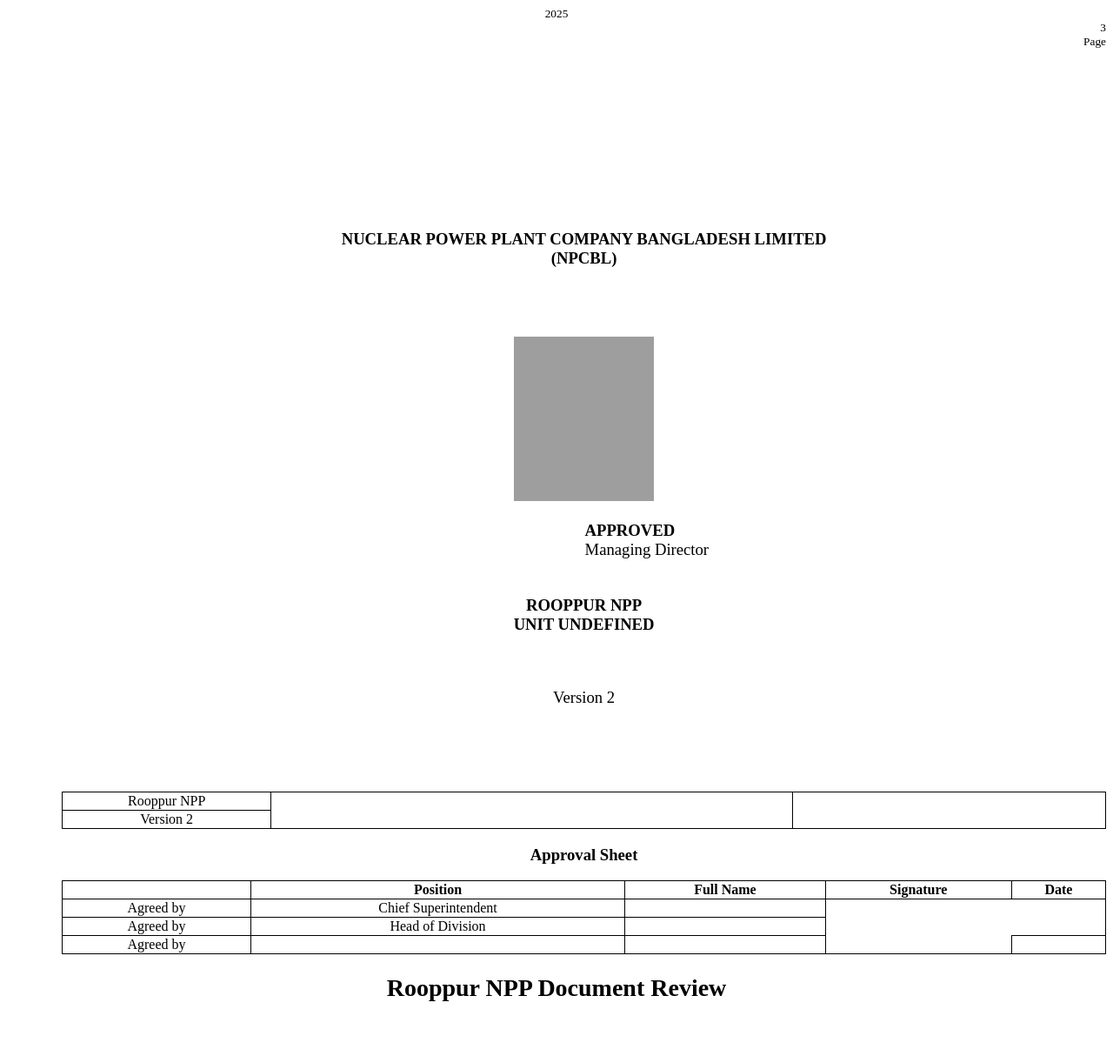
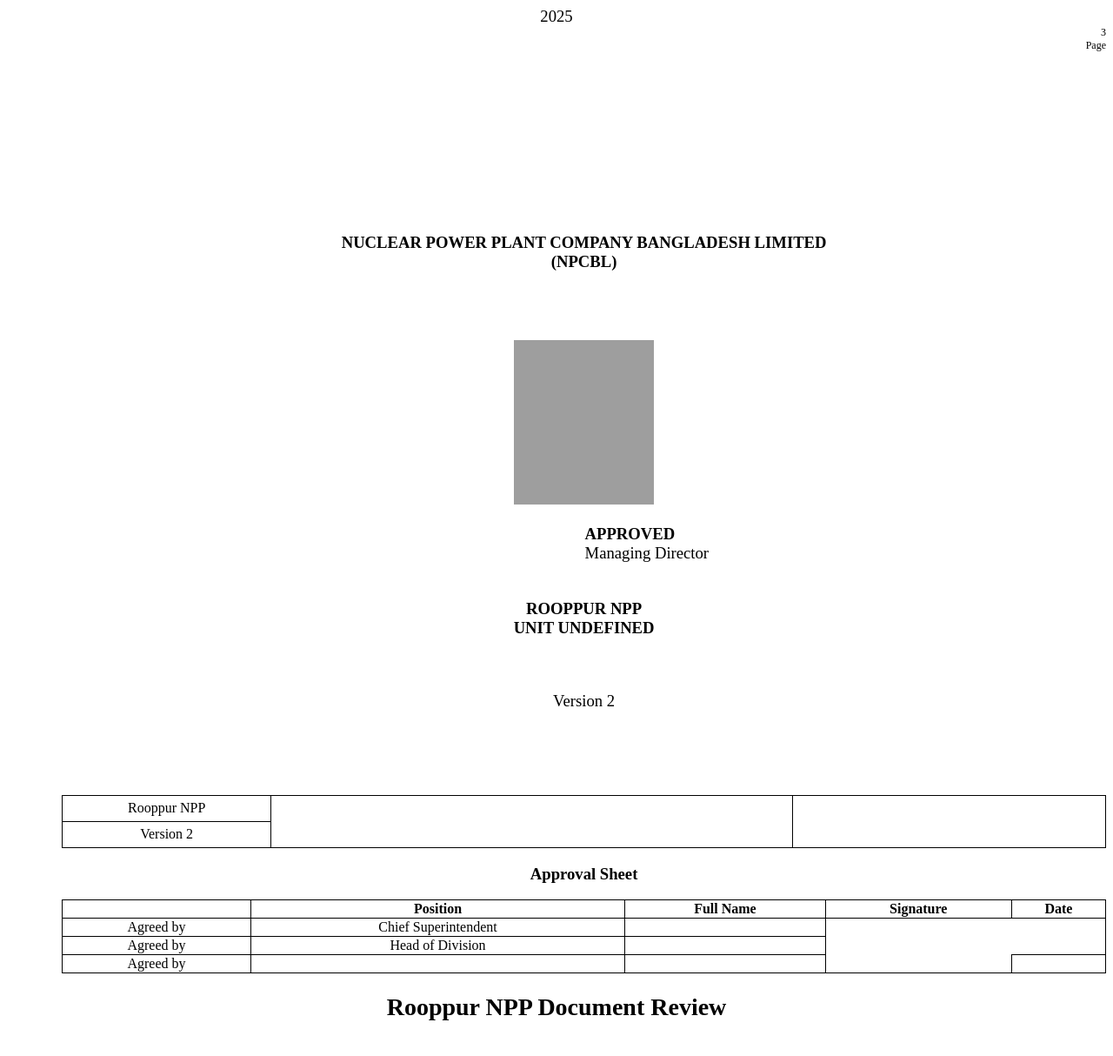
Before and after one commit to tanzrahman/ROMS, a Django app: template templates/document_review/pms_doc_review_complete_report.html in a window 1280 px wide. Shown: the top 1214 px of the page at 87% size. Run offline with Django 5.2, Linux system fonts and the light colour scheme; the template is opened without the code that fills it: values that come from a table or form of the project are taken from there, others are empty; some web fonts are replaced; grey boxes are pictures that could not be loaded.

Commit message:
page changed

```diff
--- a/templates/document_review/pms_doc_review_complete_report.html
+++ b/templates/document_review/pms_doc_review_complete_report.html
@@ -99,19 +99,19 @@
 <body style='font-family: "Times New Roman"; font-size: 14pt'>
 
 <div id="footer_front">
-    <div style="text-align: center; font-size: 10pt;">
+    <div style="text-align: center; font-size: 14pt;">
         2025
     </div>
 </div>
 
 <div id="footer_approval">
-    <div style="text-align: right; font-size: 10pt;">
+    <div style="text-align: right; font-size: 9pt;">
         3
     </div>
 </div>
 
 <div id="footer_normal">
-    <div style="text-align: right; font-size: 10pt;">
+    <div style="text-align: right; font-size: 9pt;">
         Page <pdf:pagenumber/>
     </div>
 </div>
@@ -147,7 +147,7 @@
                                     <img height="40" width="150"
                                          src="http://{{ host }}/manpower/user/embedd_signature?hash={{ committee_rev.sd_approval.sign_hash }}">
                                     <!-- Line exactly same width as signature -->
-                                    <div style="width: 10%; border-bottom: 1px solid black; margin: 0 auto;">&nbsp;</div>
+                                    <div style="width: 8%; border-bottom: 1px solid black; margin: 0 auto;">&nbsp;</div>
                                 </td>
                             </tr>
                         </table>
@@ -187,6 +187,7 @@
     <div style="text-align: center; font-size: 9pt">
         <p>{{ committee_rev.sd_approval.signed_on|format_approval_year }}</p>
     </div>
+
     <pdf:nextpage/>
 
     <div>
@@ -197,7 +198,7 @@
 
         <div style="padding-left: 5%; font-size: 10pt">
             <table style="width:100%; border-collapse:collapse; text-align:center;">
-            <tr style="height: 20px;">
+                <tr style="height: 30px;">
                     <td style="border:1px solid black; width:20%; vertical-align:middle;">
                         Rooppur NPP
                     </td>
@@ -213,7 +214,7 @@
                     </td>
                 </tr>
 
-            <tr style="height: 20px;">
+                <tr style="height: 30px;">
                     <td style="border:1px solid black; vertical-align:middle;">
                         {% if form.initial.version_of_doc %}
                             Version {{ form.initial.version_of_doc|extract_version_info }}
@@ -365,9 +366,9 @@
             </table>
         </div>
     </div>
+
     <pdf:nextpage/>
 
-    <pdf:nexttemplate name="normal_page"/>
     <div style="padding-bottom:1% ">
         {% if form %}
             <h2>Review Details</h2>
@@ -395,7 +396,6 @@
 <pdf:nextpage/>
 
 <div>
-    <pdf:nexttemplate name="normal_page"/>
     <div style="padding-left: 5%;">
         <div>
             <table style="width: 100%; text-align: left; border: 1px solid dimgrey; font-size: 12pt">
```
Lines whose indentation alone changed are shown as unchanged.
